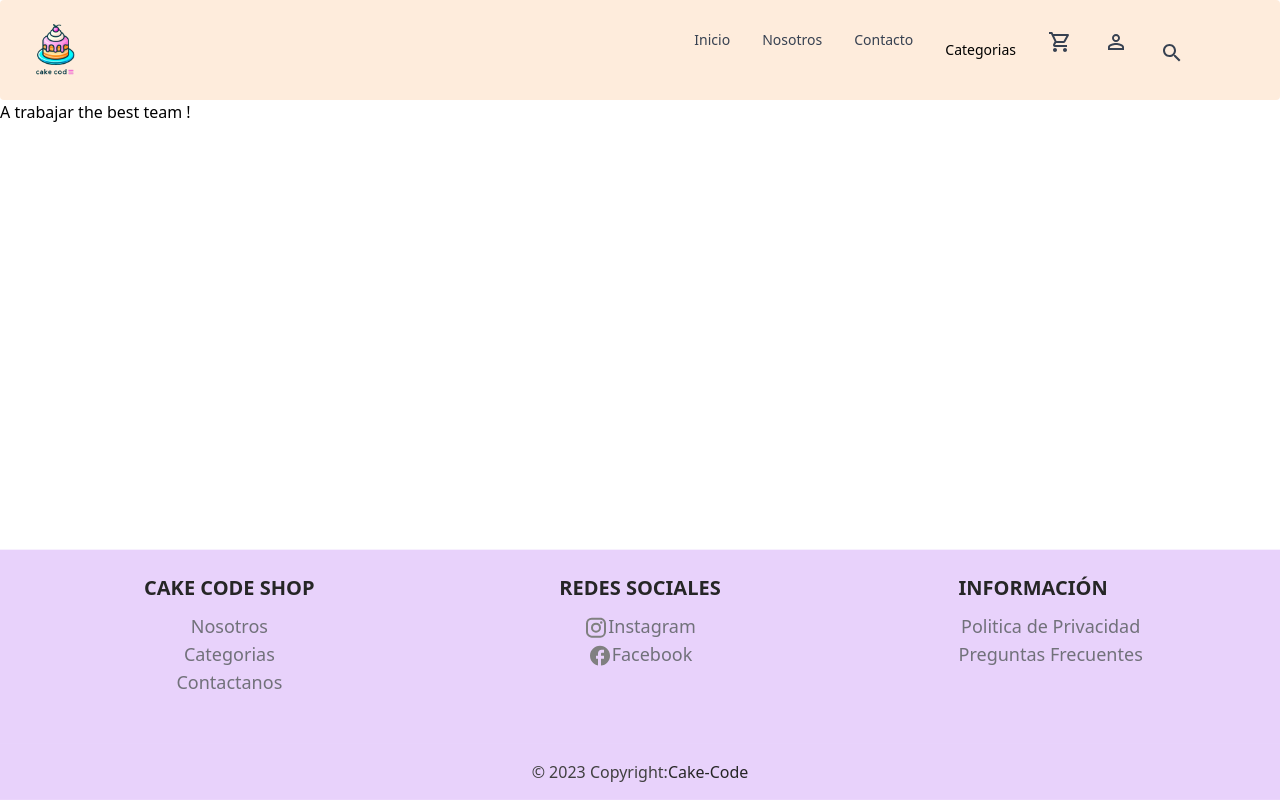
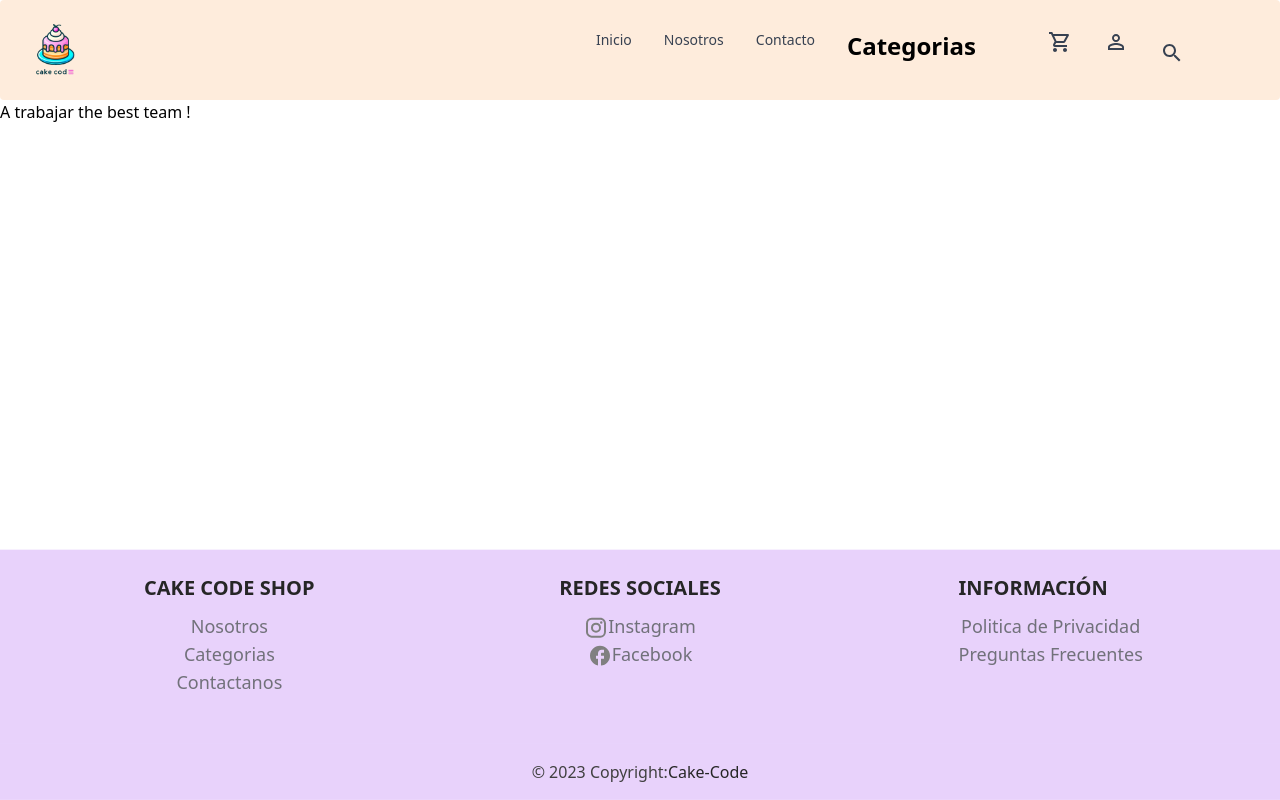
Before and after one commit to BryanTevillo/cake-code, a Next.js app: page / in a window 1280 px wide. Built offline with nearby package versions, Linux system fonts and the light colour scheme.

Commit message:
Correciones de iconos navbar

```diff
--- a/src/app/components/NavBar/NavBar.jsx
+++ b/src/app/components/NavBar/NavBar.jsx
@@ -28,6 +28,7 @@ function Header() {
         <Navbar.Link href="/about">Nosotros</Navbar.Link>
 
         <Navbar.Link href="/contact">Contacto</Navbar.Link>
+        <div className="text-2xl font-bold" style={{ marginRight: 40 }}>
           <Dropdown
             arrowIcon={false}
             inline
@@ -49,6 +50,7 @@ function Header() {
             <Dropdown.Item>Cupcakes</Dropdown.Item>
             <Dropdown.Divider />
           </Dropdown>
+        </div>
         <Navbar.Link href="/navbars">
           <ShoppingCartOutlinedIcon className="text-4xl " />
         </Navbar.Link>
```
Lines whose indentation alone changed are shown as unchanged.
